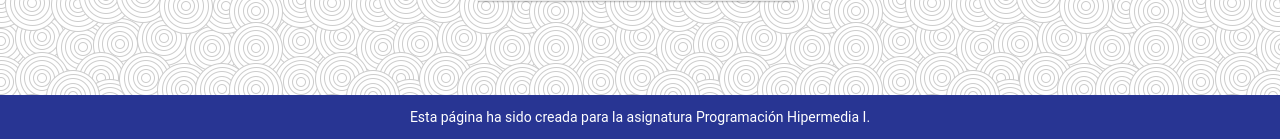
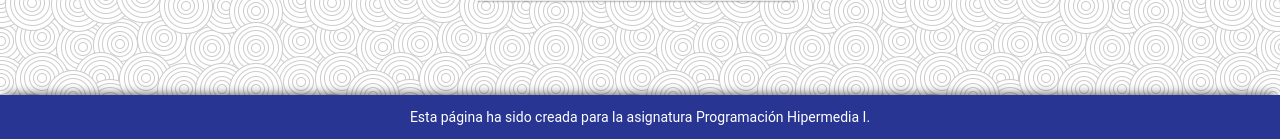
Before and after one commit to hec17x/PH1, a PHP site: page /index.html in a window 1280 px wide. Shown: the part 1464-1603 px from the top of the page. Run offline with PHP 8.4, Linux system fonts and the light colour scheme.

Commit message:
cambio en home

```diff
--- a/css/home.css
+++ b/css/home.css
@@ -20,7 +20,7 @@ footer{
     position: absolute;
     left: 0%;
     background: rgba(40, 53, 147, 1);
-    box-shadow: 0px 10px 5px -5px rgba(0,0,0,0.75);
+    box-shadow: 0px -5px 10px  -5px rgba(0,0,0,0.75);
 }
 
 
```
